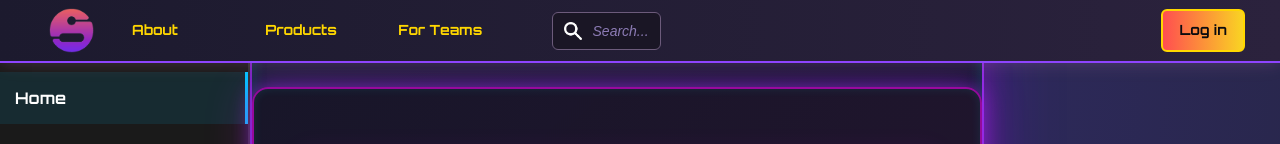
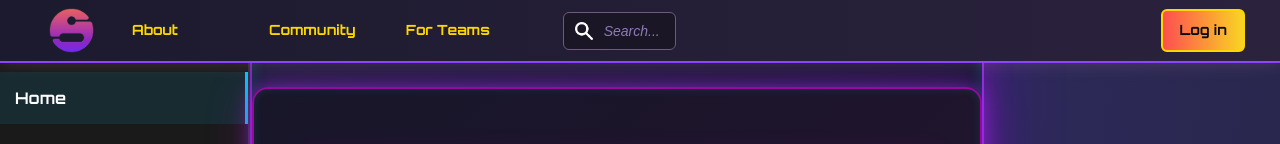
Before and after one commit to diyasikka222/snipster, a React (Create React App) app in the folder client/: page / in a window 1280 px wide. Shown: the top 144 px of the page. Built offline with nearby package versions, Linux system fonts and the light colour scheme; no server answers.

Commit message:
Updated Code

```diff
--- a/client/src/components/Navbar/Navbar.jsx
+++ b/client/src/components/Navbar/Navbar.jsx
@@ -45,8 +45,8 @@ const Navbar = ({ handleSlideIn }) => {
           <Link to="/" className="nav-item nav-btn res-nav">
             About
           </Link>
-          <Link to="/" className="nav-item nav-btn res-nav">
-            Products
+          <Link to="/Tags" className="nav-item nav-btn res-nav">
+            Community
           </Link>
           <Link to="/" className="nav-item nav-btn res-nav">
             For Teams
```
